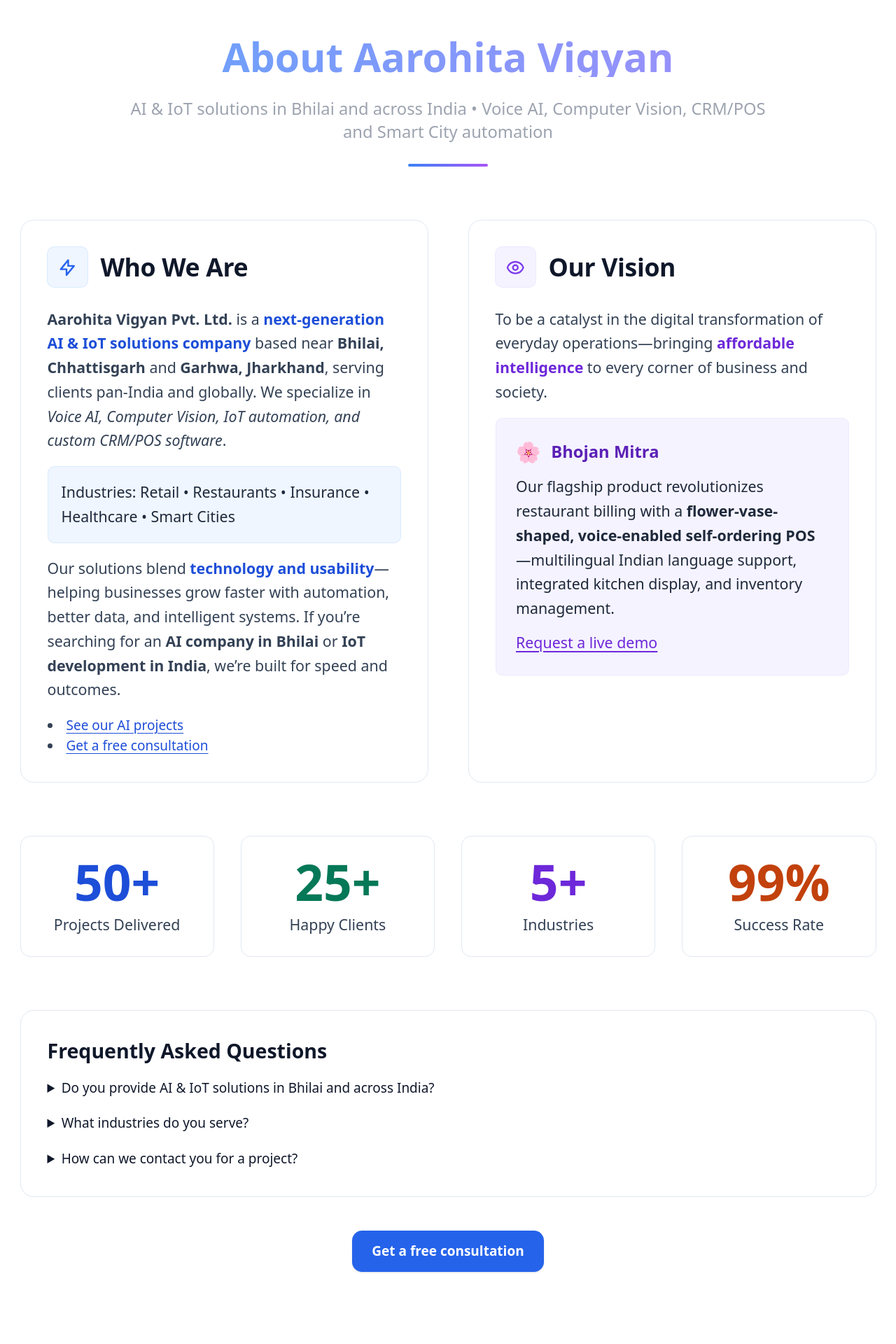
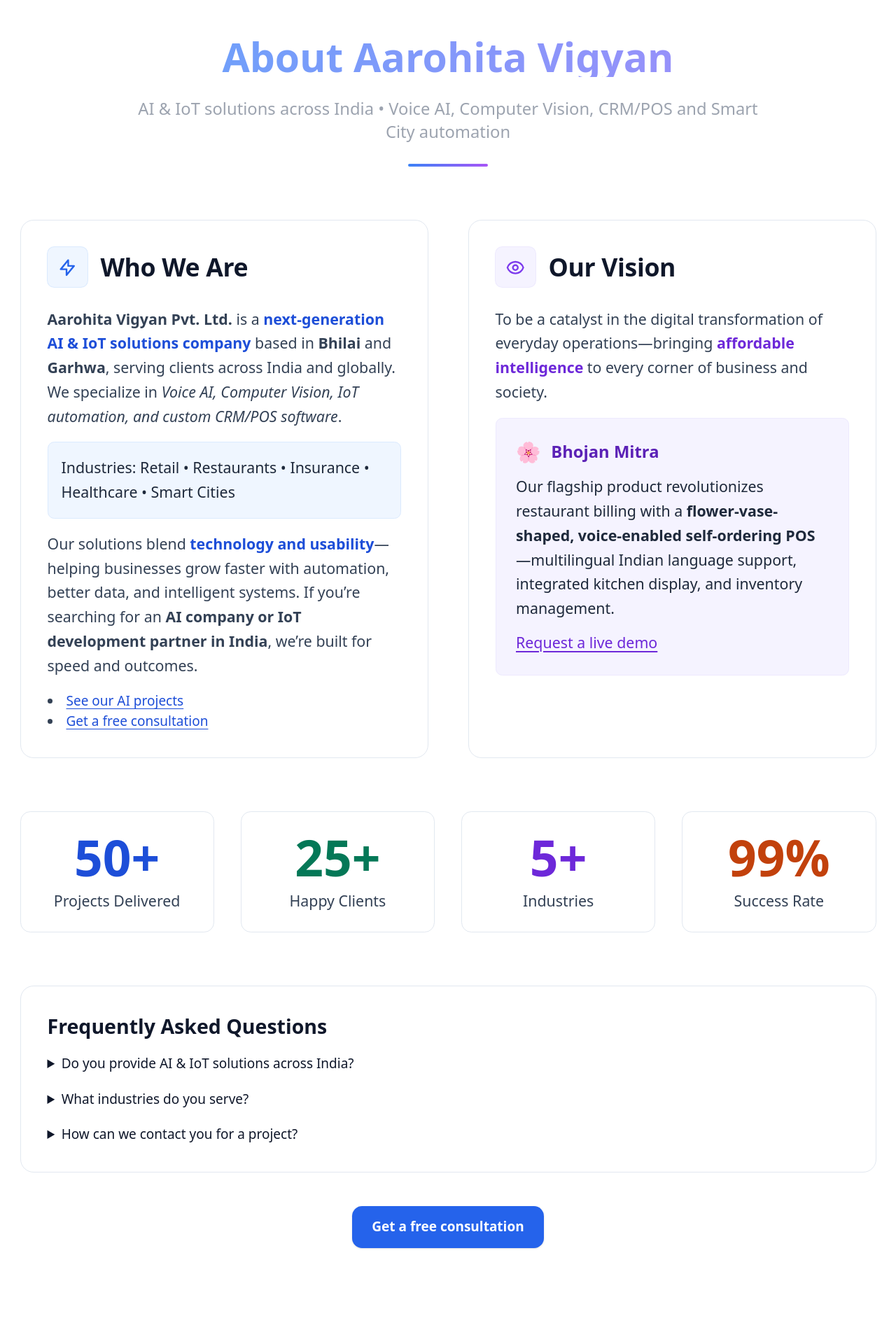
Before and after one commit to kanhaiyap/aarohita-vigyan, a React (Vite) app in the folder aarohita-react/: page / in a window 1280 px wide. Shown: the part 880-2800 px from the top of the page at 70% size. Built offline with nearby package versions, Linux system fonts and the light colour scheme.

Commit message:
Add blog posts and routes

```diff
--- a/aarohita-react/src/components/About.jsx
+++ b/aarohita-react/src/components/About.jsx
@@ -61,10 +61,10 @@
     "mainEntity": [
       {
         "@type": "Question",
-        "name": "Do you provide AI & IoT solutions in Bhilai and across India?",
+        "name": "Do you provide AI & IoT solutions across India?",
         "acceptedAnswer": {
           "@type": "Answer",
-          "text": "Yes. Aarohita Vigyan delivers AI/ML, Voice AI and IoT automation projects across Bhilai, Jharkhand, Chhattisgarh and pan-India, with remote delivery worldwide."
+          "text": "Yes. Aarohita Vigyan delivers AI/ML, Voice AI and IoT automation projects across India (Pan-India), with remote delivery worldwide."
         }
       },
       {
@@ -95,7 +95,7 @@
     >
       {/* --- SEO Head --- */}
       <Helmet>
-        <title>About Aarohita Vigyan — AI & IoT, POS & CRM Experts (Bhilai, India)</title>
+        <title>About Aarohita Vigyan — AI & IoT, POS & CRM Experts (India)</title>
         <meta
           name="description"
           content="Aarohita Vigyan Pvt. Ltd. builds AI automation, IoT products, and POS/CRM systems for restaurants and enterprises across India. Led by Kanhaiya Pandey — expert in Voice AI, Computer Vision, and React+Django web development."
@@ -104,13 +104,13 @@
           name="keywords"
           content="Aarohita Vigyan, AI company Bhilai, IoT solutions India, POS system development, Bhojan Mitra, CRM systems, Kanhaiya Pandey"
         />
-        <link rel="canonical" href="https://haritaahar.com/#about" />
+  <link rel="canonical" href="https://haritaahar.com/about" />
 
         {/* Open Graph */}
         <meta property="og:title" content="About Aarohita Vigyan | AI & IoT Solutions in India" />
         <meta property="og:description" content="We deliver AI/ML, Voice AI, IoT automation and POS/CRM systems for Indian businesses." />
         <meta property="og:type" content="website" />
-        <meta property="og:url" content="https://haritaahar.com/#about" />
+  <meta property="og:url" content="https://haritaahar.com/about" />
         <meta property="og:image" content="https://haritaahar.com/images/logo.png" />
 
         {/* Twitter */}
@@ -128,7 +128,7 @@
       <div className="max-w-7xl mx-auto px-6">
         <SectionHeader
           title="About Aarohita Vigyan"
-          subtitle="AI & IoT solutions in Bhilai and across India • Voice AI, Computer Vision, CRM/POS and Smart City automation"
+          subtitle="AI & IoT solutions across India • Voice AI, Computer Vision, CRM/POS and Smart City automation"
         />
 
         {/* Main blocks */}
@@ -149,8 +149,8 @@
             <div className="space-y-4 text-slate-700 text-lg leading-relaxed">
               <p>
                 <strong>Aarohita Vigyan Pvt. Ltd.</strong> is a
-                <span className="font-semibold text-blue-700"> next-generation AI &amp; IoT solutions company</span> based near
-                <strong> Bhilai, Chhattisgarh</strong> and <strong>Garhwa, Jharkhand</strong>, serving clients pan-India and globally.
+                <span className="font-semibold text-blue-700"> next-generation AI &amp; IoT solutions company</span> based in
+                <strong> Bhilai</strong> and <strong>Garhwa</strong>, serving clients across India and globally.
                 We specialize in <em>Voice AI, Computer Vision, IoT automation, and custom CRM/POS software</em>.
               </p>
 
@@ -163,7 +163,7 @@
               <p>
                 Our solutions blend <span className="font-semibold text-blue-700">technology and usability</span>—helping
                 businesses grow faster with automation, better data, and intelligent systems. If you’re searching for an
-                <strong> AI company in Bhilai</strong> or <strong>IoT development in India</strong>, we’re built for speed and outcomes.
+                <strong> AI company or IoT development partner in India</strong>, we’re built for speed and outcomes.
               </p>
 
               <nav aria-label="Quick links" className="mt-4">
@@ -235,11 +235,10 @@
           <div className="space-y-4 text-slate-700">
             <details className="group">
               <summary className="cursor-pointer font-medium text-slate-900">
-                Do you provide AI & IoT solutions in Bhilai and across India?
+                Do you provide AI & IoT solutions across India?
               </summary>
               <p className="mt-2">
-                Yes. We deliver AI/ML, Voice AI and IoT automation projects across Bhilai, Jharkhand,
-                Chhattisgarh and pan-India, with remote delivery worldwide.
+                Yes. We deliver AI/ML, Voice AI and IoT automation projects across India (Pan-India), with remote delivery worldwide.
               </p>
             </details>
             <details className="group">
--- a/aarohita-react/src/components/Contact.jsx
+++ b/aarohita-react/src/components/Contact.jsx
@@ -239,9 +239,9 @@
                 </div>
                 <div>
                   <h3 className="text-xl font-semibold text-slate-900">
-                    Visit Us
-                  </h3>
-                  <p className="text-slate-700">Garhwa, Jharkhand, India</p>
+                      Visit Us
+                    </h3>
+                    <p className="text-slate-700">Based in Garhwa &amp; Bhilai — serving clients across India</p>
                 </div>
               </div>
             </div>
--- a/aarohita-react/src/pages/WebsiteDevelopment.jsx
+++ b/aarohita-react/src/pages/WebsiteDevelopment.jsx
@@ -63,7 +63,7 @@
     "description": "Build your own website or web app with React, Django, and AI automation. Fast, SEO-friendly, scalable development for startups and SMEs.",
     "keywords": [
       "build my website", "web app development", "website designer", "hire web developer",
-      "React Django developer India", "AI website", "website development Bhilai", "website development Vadodara",
+      "React Django developer India", "AI website", "website development India",
       "custom website India", "PWA development", "dashboard development", "ecommerce website India"
     ],
     "offers": {
@@ -88,7 +88,7 @@
         <title>Website & Web App Development in India | React + Django | Aarohita Vigyan</title>
         <meta
           name="description"
-          content="Need your own website or web app? We build fast, SEO-friendly, AI-ready sites and dashboards using React, Django & cloud. Bhilai • Vadodara • India. WhatsApp for a quick quote."
+          content="Need your own website or web app? We build fast, SEO-friendly, AI-ready sites and dashboards using React, Django & cloud. Serving clients across India — WhatsApp for a quick quote."
         />
         <meta
           name="keywords"
@@ -117,7 +117,7 @@
       </Helmet>
 
       {/* Invisible, keyword-supporting headings (no visual change) */}
-      <h2 className="sr-only">Website developer in Bhilai, Vadodara, India</h2>
+  <h2 className="sr-only">Website developer in India</h2>
       <h3 className="sr-only">Hire React and Django web app developers</h3>
       <h3 className="sr-only">Custom website design, SEO-friendly and mobile responsive</h3>
 
```
Also changed, not shown: 2 other files (tests, documents, lock files or other folders).
